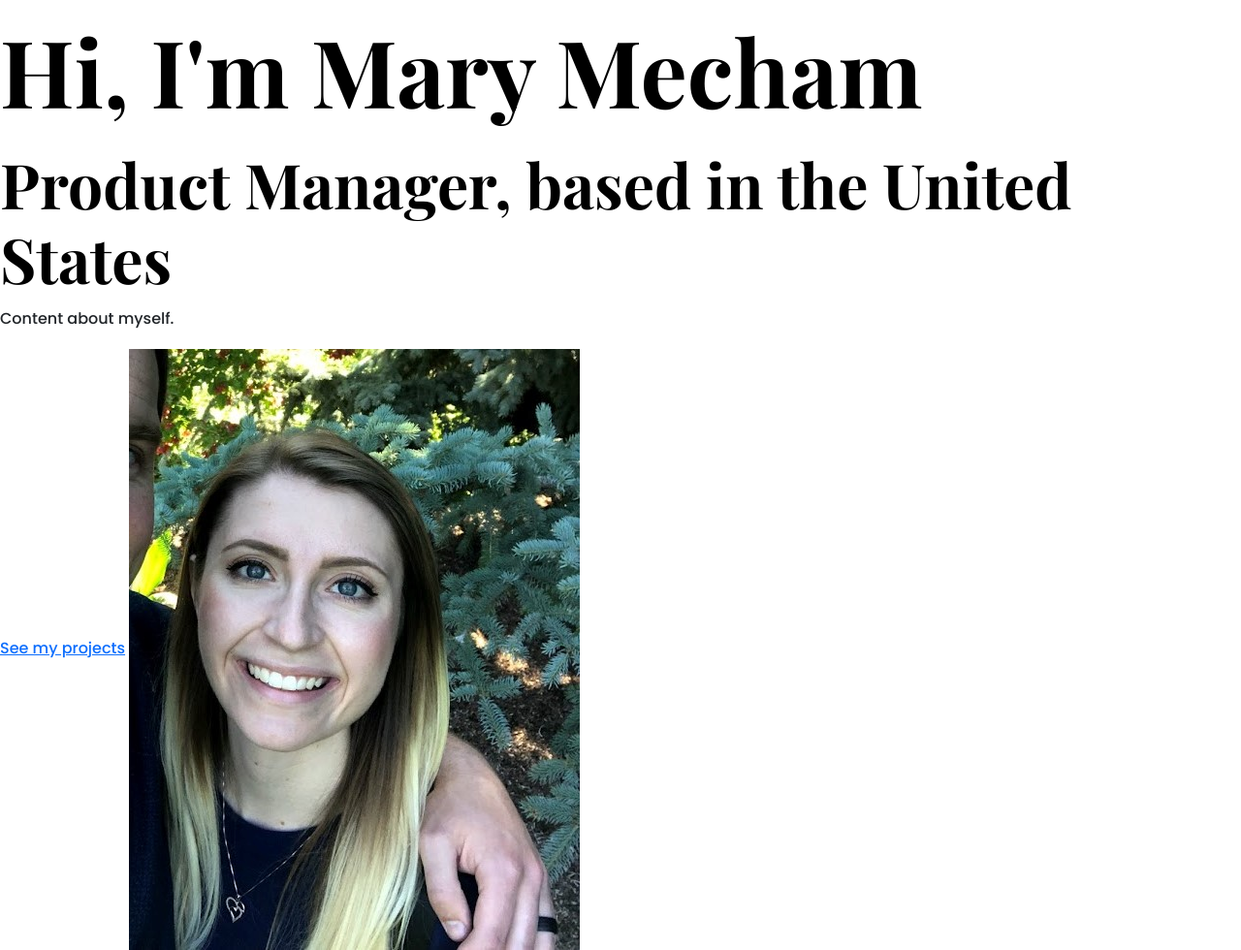
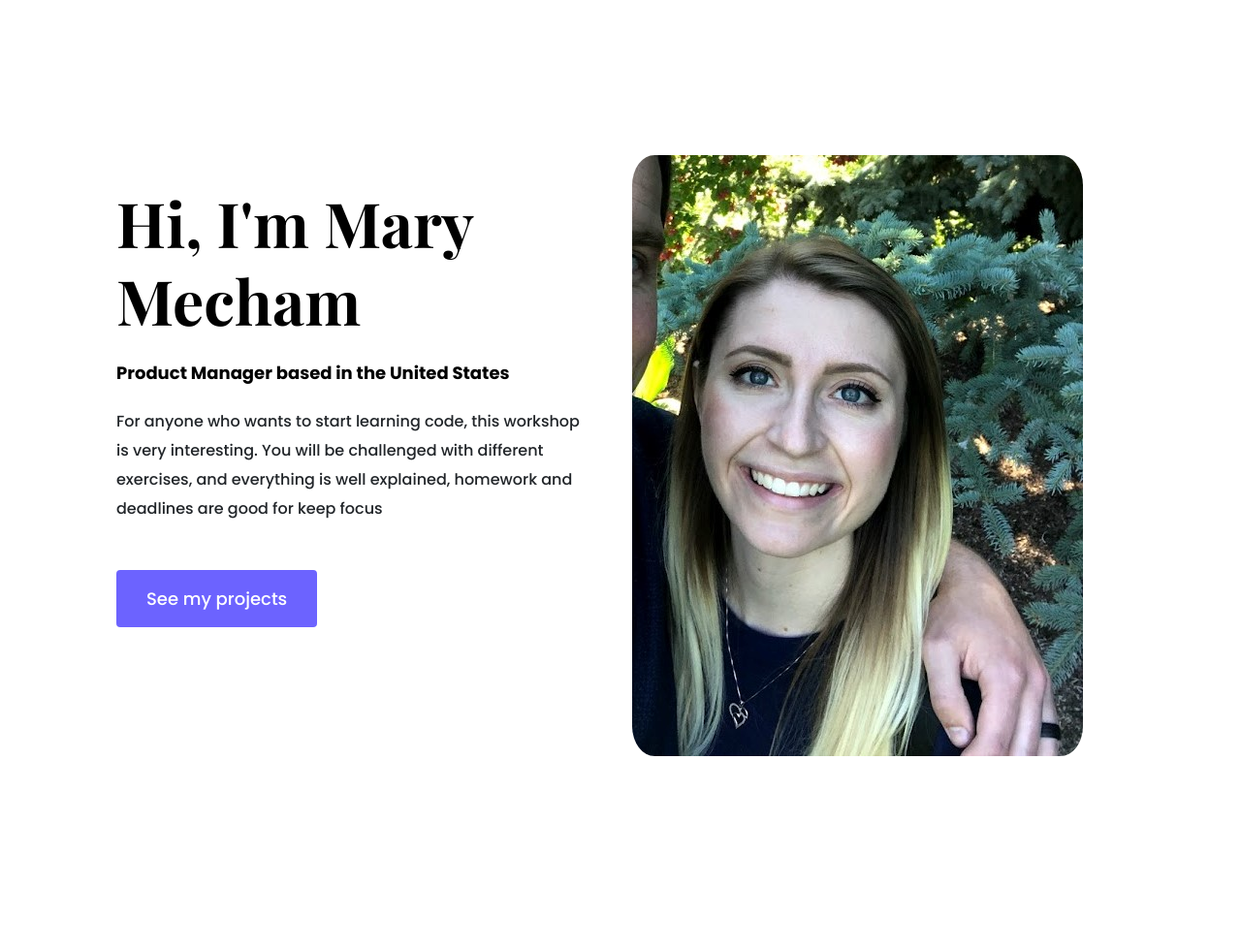
Before and after one commit to mmecham44/portfolio-project, a plain HTML site: page about.html in a window 1280 px wide. Shown: the whole page at 97% size. After the commit the page ends 940 px from the top, so only its background shows below. Drawn offline with nearby package versions, Linux system fonts and the light colour scheme.

Commit message:
Fixed image CSS

```diff
--- a/about.html
+++ b/about.html
@@ -5,6 +5,7 @@
     <meta http-equiv="X-UA-Compatible" content="IE=edge" />
     <meta name="viewport" content="width=device-width, initial-scale=1.0" />
     <title>SheCodes Portfolio</title>
+
     <link
       href="https://cdn.jsdelivr.net/npm/bootstrap@5.0.0-beta2/dist/css/bootstrap.min.css"
       rel="stylesheet"
@@ -29,10 +30,25 @@
     ></script>
   </head>
   <body>
-    <h1>Hi, I'm Mary Mecham</h1>
-    <h2>Product Manager, based in the United States</h2>
-    <p>Content about myself.</p>
-    <a href="">See my projects</a>
-    <img src="styles/me.jpg" alt="" />
+    <div class="about-section container">
+      <div class="row">
+        <div class="col-lg-6">
+          <div class="about-section-content">
+            <h1 class="mb-4">Hi, I'm Mary Mecham</h1>
+            <h2 class="mb-4">Product Manager based in the United States</h2>
+            <p class="mb-5">
+              For anyone who wants to start learning code, this workshop is very
+              interesting. You will be challenged with different exercises, and
+              everything is well explained, homework and deadlines are good for
+              keep focus
+            </p>
+            <a href="" class="btn btn-branding">See my projects</a>
+          </div>
+        </div>
+        <div class="col-lg-6">
+          <img src="styles/me.png" alt="" class="img-fluid me" />
+        </div>
+      </div>
+    </div>
   </body>
 </html>
--- a/styles/portfolio.css
+++ b/styles/portfolio.css
@@ -58,6 +58,24 @@ p {
   font-size: 24px;
 }
 
+.about-section {
+  padding: 160px 20px;
+}
+
+.about-section h1 {
+  font-size: 64px;
+  line-height: 80px;
+}
+
+.about-section h2 {
+  font-size: 18px;
+  font-family: var(--default-font-family);
+}
+
+.about-section-content {
+  margin: 30px;
+}
+
 .btn-branding {
   background: var(--branding-color);
   border-radius: 4px;
@@ -80,6 +98,10 @@ p {
   padding: 120px 60px;
 }
 
+.me {
+  border-radius: 5%;
+}
+
 @media (max-width: 900px) {
   h1 {
     font-size: 44px;
@@ -93,6 +115,10 @@ p {
   .hero {
     padding: 80px 20px;
   }
+  .about-section {
+    text-align: center;
+    padding: 0;
+  }
 
   .project-desciption {
     padding: 0;
```
Also changed, not shown: styles/me.png (added).
